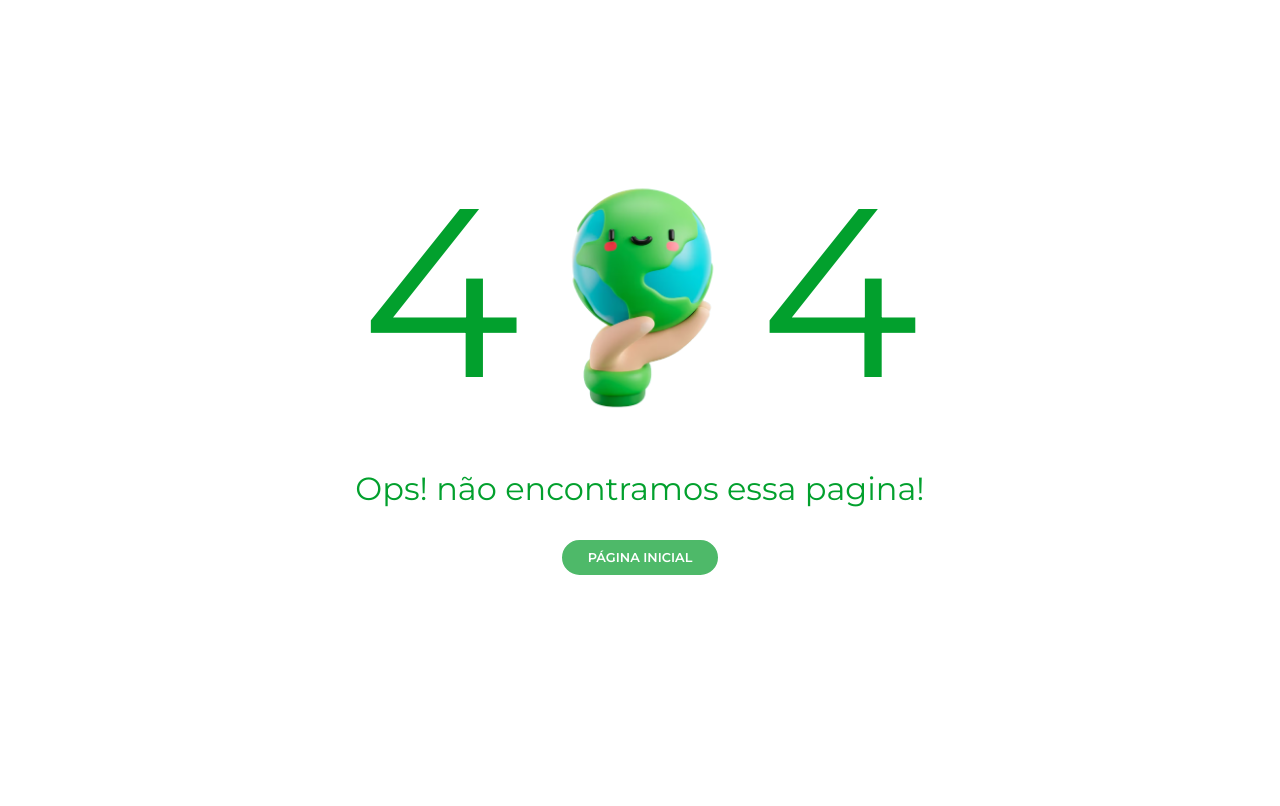
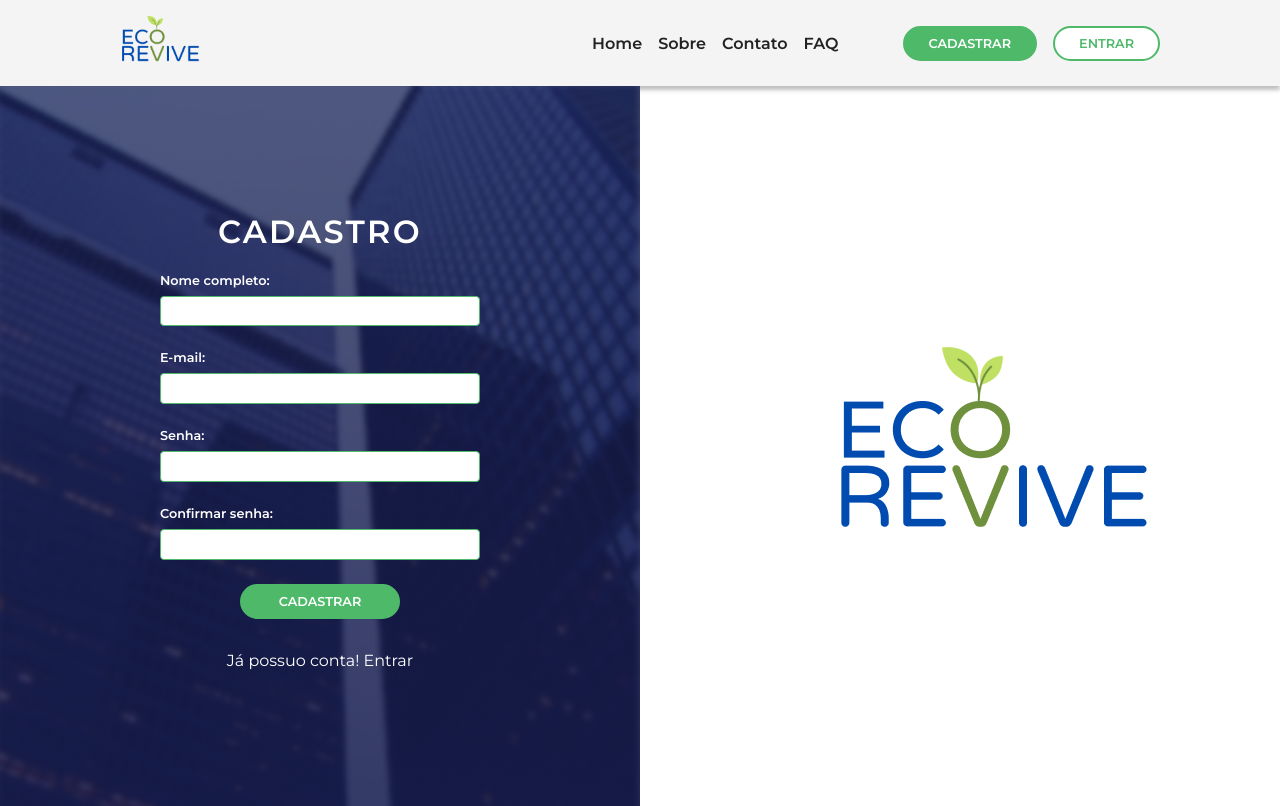
Before and after one commit to dEgito/EcoRevive, a React (Create React App) app in the folder eco-revive/: page /empresas in a window 1280 px wide. Built offline with nearby package versions, Linux system fonts and the light colour scheme.

Commit message:
feat/ tela cadastro de empresas

```diff
--- /dev/null
+++ b/eco-revive/src/pages/registerCompany/company.js
@@ -0,0 +1,100 @@
+// Libs
+import * as yup from "yup";
+import { yupResolver } from "@hookform/resolvers/yup";
+import { SubmitHandler, useForm } from "react-hook-form";
+import { Link } from "react-router-dom";
+
+// Components
+import Button from "../../components/button/index";
+import Navbar from "../../components/defaultNavbar/navbar";
+
+// Styles
+import { ButtonBox, Container, Content, InputContent } from "./style";
+
+// Assets
+import Logo from "../../assets/Logo320.png";
+
+function RegisterCompany() {
+  const schema = yup.object().shape({
+    name: yup
+      .string()
+      .max(99, "Limite de caracteres atingido.")
+      .required("*Campo obrigatório!"),
+    email: yup
+      .string()
+      .email("Insira um e-mail válido!")
+      .required("*Campo obrigatório!"),
+    password: yup.string().required("*Campo obrigatório!"),
+    passwordConfirmation: yup
+      .string()
+      .required("*Campo obrigatório!")
+      .oneOf([yup.ref("password")], "Senhas não correspondentes!"),
+  });
+
+  const {
+    register,
+    handleSubmit,
+    formState: { errors },
+  } = useForm({
+    resolver: yupResolver(schema),
+  });
+
+  const onSubmit = (data) => {
+    console.log(data);
+
+    //Adicionar lógica de armazenamento dos dados fornecidos no cadastro
+  };
+
+  return (
+    <>
+      <Navbar />
+      <Container>
+        <Content>
+          <h1>Cadastro</h1>
+          <form onSubmit={handleSubmit(onSubmit)}>
+            <InputContent category={"secundary"}>
+              <label htmlFor="name">Nome completo:</label>
+              <input type="text" id="name" {...register("name")} />
+              <span>{errors.name?.message}</span>
+            </InputContent>
+
+            <InputContent category={"secundary"}>
+              <label htmlFor="email">E-mail:</label>
+              <input type="text" id="email" {...register("email")} />
+              <span>{errors.email?.message}</span>
+            </InputContent>
+
+            <InputContent category={"secundary"}>
+              <label htmlFor="password">Senha:</label>
+              <input type="password" id="password" {...register("password")} />
+              <span>{errors.password?.message}</span>
+            </InputContent>
+
+            <InputContent category={"secundary"}>
+              <label htmlFor="passwordConfirmation">Confirmar senha:</label>
+              <input
+                type="password"
+                id="passwordConfirmation"
+                {...register("passwordConfirmation")}
+              />
+              <span>{errors.passwordConfirmation?.message}</span>
+            </InputContent>
+
+            <Button category={"primary"} type={"submit"}>
+              Cadastrar
+            </Button>
+          </form>
+
+          <ButtonBox>
+            <Link to={"/login"}>
+              <a href="#">Já possuo conta! Entrar</a>
+            </Link>
+          </ButtonBox>
+        </Content>
+
+        <img src={Logo} alt="Eco Revive" />
+      </Container>
+    </>
+  );
+}
+export default RegisterCompany;
--- /dev/null
+++ b/eco-revive/src/pages/registerCompany/style.js
@@ -0,0 +1,116 @@
+import { styled } from "styled-components";
+import Background from "../../assets/Register_company.png"
+
+export const Container = styled.div`
+  display: flex;
+  flex-direction: row;
+  justify-content: space-between;
+  align-items: center;
+  gap: 4rem;
+  flex-wrap: wrap-reverse;
+  height: 90vh;
+  color: var(--white);
+
+  img {
+    margin: auto;
+
+    @media (max-width:800px) {
+      display: none;
+    }
+  }
+`;
+
+export const Content = styled.div`
+  width: 50%;
+  height: 100%;
+  display: flex;
+  flex-direction: column;
+  align-items: center;
+  justify-content: center;
+
+  background-image: url(${Background});
+  background-size: cover;
+  background-repeat: no-repeat;
+
+  form {
+    display: flex;
+    flex-direction: column;
+    align-items: center;
+    justify-content: center;
+    gap: 1rem;
+    width: 50%;
+  }
+
+  img {
+    display: flex;
+    width: 20%;
+    min-width: 8rem;
+    margin: 0 0 1rem 0;
+
+    @media (min-width: 800px) {
+      display: none;
+    }
+  }
+
+  span {
+    display: flex;
+    width: 100%;
+    color: var(--yellow-500);
+    font-size: .8rem;
+    font-weight: 700;
+  }
+
+  @media (max-width: 800px) {
+    width: 100%;
+  }
+`;
+
+export const ButtonBox = styled.div`
+  display: flex;
+  flex-direction: column;
+  align-items: center;
+  justify-content: center;
+  gap: .5rem;
+  padding: 2rem 0;
+
+  a {
+    color: var(--white);
+    text-decoration: none;
+    transition: all ease-in-out .5s;
+
+    &:hover {
+      color: var(--yellow-500);
+    }
+  }
+`;
+
+export const InputContent = styled.div`
+  display: flex;
+  flex-direction: column;
+  width: 100%;
+  min-width: 250px;
+  gap: 0.5rem;
+  color: var(--green-700);
+
+  label {
+    font-size: 0.8rem;
+    font-weight: 600;
+
+    color: ${(props) => {
+      return props.category === "secundary" ? "var(--white)" : "var(--green-700)";
+    }};
+  }
+
+  input {
+    border: 1px solid var(--green-500);
+    min-height: 1.4rem;
+    resize: none;
+    padding: 0.2rem 1rem;
+
+    @media (max-width: 600px) {
+      margin-bottom: 0;
+    }
+
+    border-radius: .25rem;
+  }
+`;
--- a/eco-revive/src/routes.js
+++ b/eco-revive/src/routes.js
@@ -10,6 +10,7 @@ import History from "./pages/history/history";
 import Home from "./pages/home/home";
 import Login from "./pages/login/login";
 import Register from "./pages/register/register";
+import RegisterCompany from "./pages/registerCompany/company";
 
 export const routes = () => {
   return (
@@ -24,6 +25,7 @@ export const routes = () => {
         <Route path="/home" element={<Home />} />
         <Route path="/locais" element={<CollectionLocations />} />
         <Route path="/historico" element={<History />} />
+        <Route path="/empresas" element={<RegisterCompany />} />
         <Route path="/*" element={<Error />} />
       </Routes>
     </BrowserRouter>
```
Also changed, not shown: eco-revive/src/assets/Register_company.png (added).
